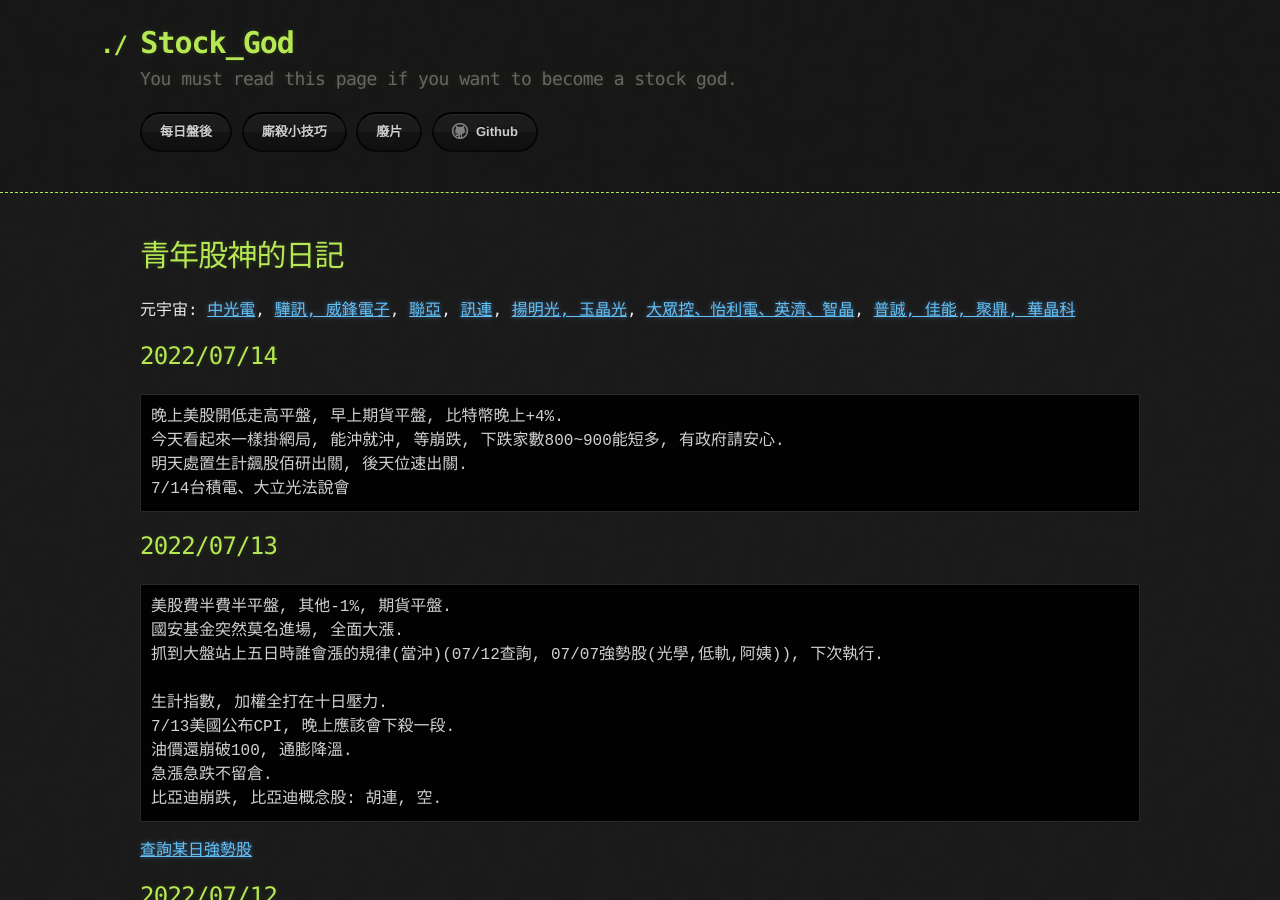
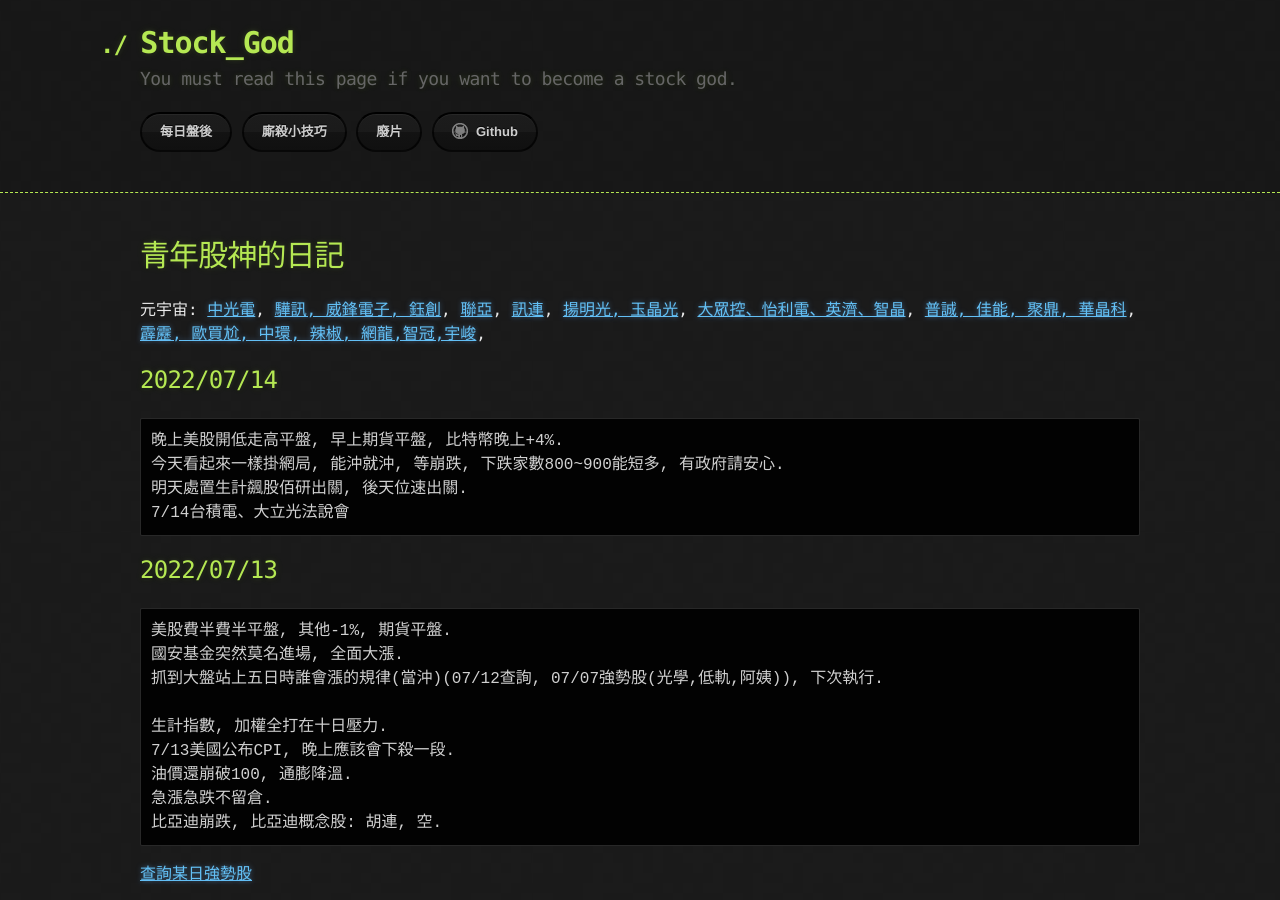
Before and after one commit to lepg5487/Stock_God, a Jekyll site: the page built from index.md, in a window 1280 px wide and 900 px high. Built offline with Jekyll 4.4.1, drawn with Linux system fonts in a browser that asks for light colours; our own code applies the rules of GitHub Pages for plain Markdown files.

Commit message:
Update index.md

````diff
--- a/index.md
+++ b/index.md
@@ -3,7 +3,7 @@
 ---
 
 # 青年股神的日記
-元宇宙: [中光電](https://news.cnyes.com/news/id/4750311?exp=a), [驊訊, 威鋒電子](https://news.cnyes.com/news/id/4750279?exp=a), [聯亞](https://news.cnyes.com/news/id/4751268?exp=a), [訊連](https://news.cnyes.com/news/id/4753861?exp=a), [揚明光, 玉晶光](https://news.cnyes.com/news/id/4754093?exp=a), [大眾控、怡利電、英濟、智晶](https://news.cnyes.com/news/id/4780092), [普誠, 佳能, 聚鼎, 華晶科](https://news.cnyes.com/news/id/4782823)
+元宇宙: [中光電](https://news.cnyes.com/news/id/4750311?exp=a), [驊訊, 威鋒電子, 鈺創](https://news.cnyes.com/news/id/4750279?exp=a), [聯亞](https://news.cnyes.com/news/id/4751268?exp=a), [訊連](https://news.cnyes.com/news/id/4753861?exp=a), [揚明光, 玉晶光](https://news.cnyes.com/news/id/4754093?exp=a), [大眾控、怡利電、英濟、智晶](https://news.cnyes.com/news/id/4780092), [普誠, 佳能, 聚鼎, 華晶科](https://news.cnyes.com/news/id/4782823), [霹靂, 歐買尬, 中環, 辣椒, 網龍,智冠,宇峻](https://news.cnyes.com/news/id/4796462?exp=a),
 
 ## 2022/07/14
 ```
````
